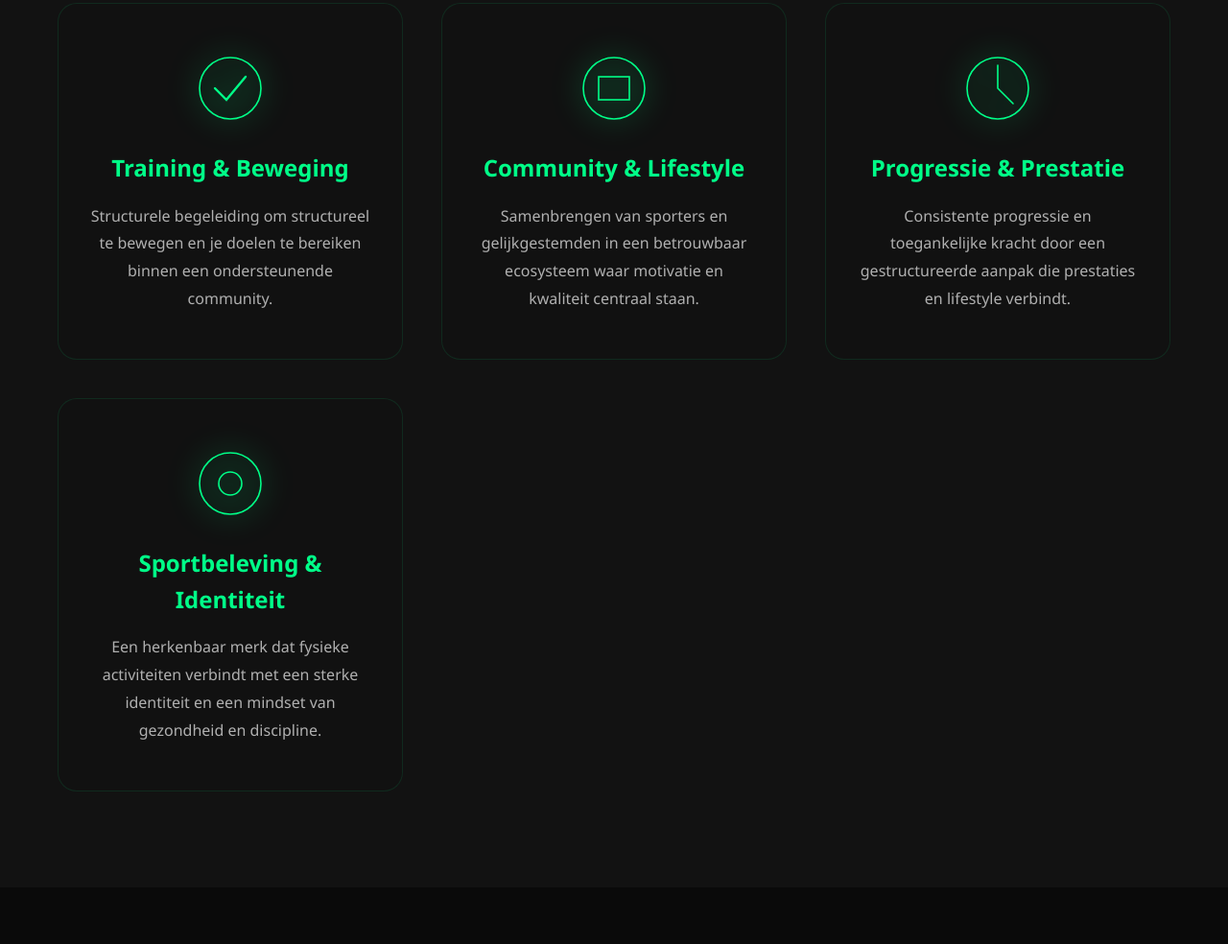
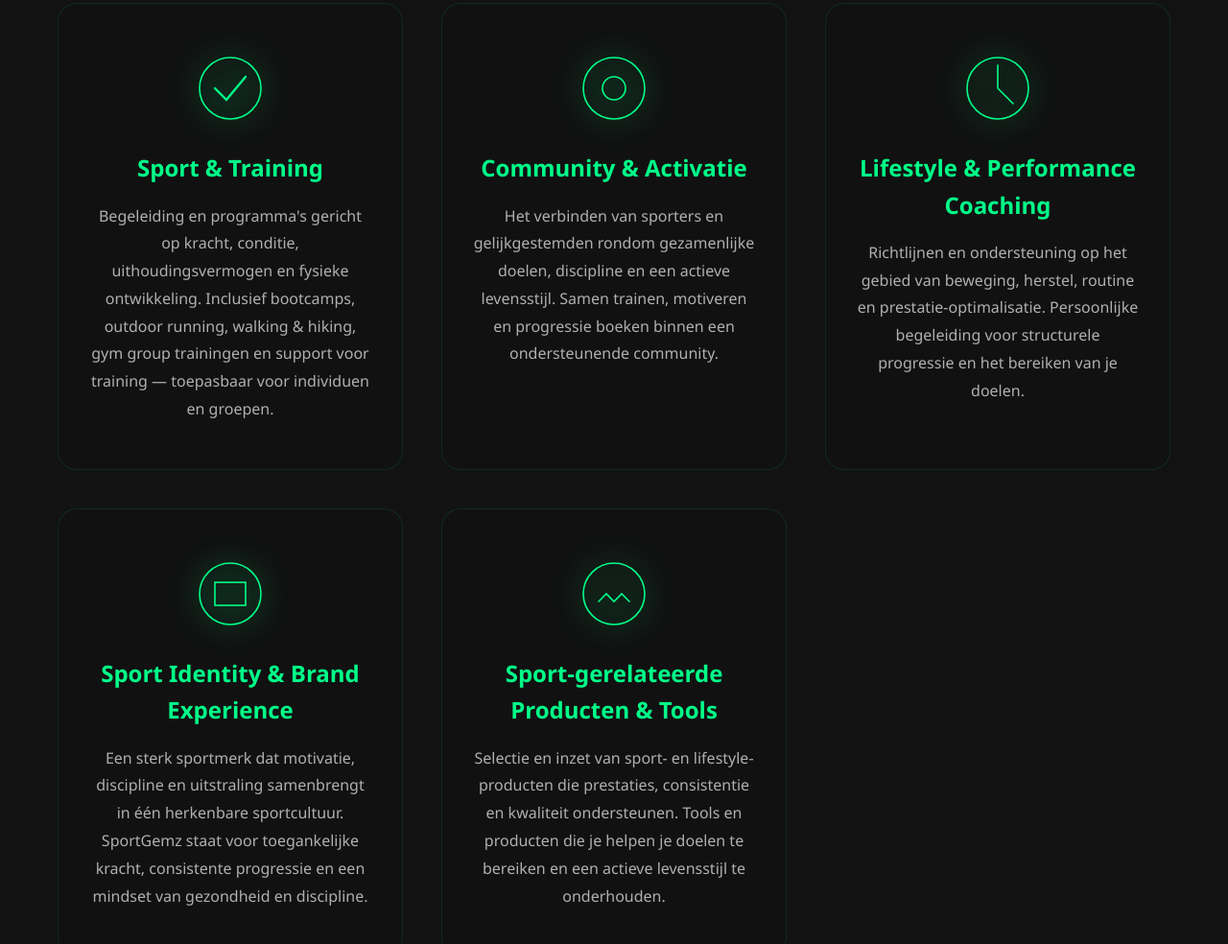
Before and after one commit to TArslan7/SportGemzWebsite, a plain HTML site: page index.html in a window 1280 px wide. Shown: the part 1816-2800 px from the top of the page at 96% size. Drawn offline with Linux system fonts and the light colour scheme.

Commit message:
Update diensten: nieuwe categorieën en specifieke activiteiten geïntegreerd

```diff
--- a/index.html
+++ b/index.html
@@ -128,10 +128,37 @@
                             <path d="M30 50 L45 65 L70 35" fill="none" stroke="#00ff88" stroke-width="3" stroke-linecap="round"/>
                         </svg>
                     </div>
-                    <h3 class="service-title">Training & Beweging</h3>
+                    <h3 class="service-title">Sport & Training</h3>
                     <p class="service-description">
-                        Structurele begeleiding om structureel te bewegen en je doelen te bereiken
-                        binnen een ondersteunende community.
+                        Begeleiding en programma's gericht op kracht, conditie, uithoudingsvermogen en fysieke ontwikkeling.
+                        Inclusief bootcamps, outdoor running, walking & hiking, gym group trainingen en support voor training —
+                        toepasbaar voor individuen en groepen.
+                    </p>
+                </div>
+                <div class="service-card">
+                    <div class="service-icon">
+                        <svg viewBox="0 0 100 100">
+                            <circle cx="50" cy="50" r="40" fill="none" stroke="#00ff88" stroke-width="2"/>
+                            <circle cx="50" cy="50" r="15" fill="none" stroke="#00ff88" stroke-width="2"/>
+                        </svg>
+                    </div>
+                    <h3 class="service-title">Community & Activatie</h3>
+                    <p class="service-description">
+                        Het verbinden van sporters en gelijkgestemden rondom gezamenlijke doelen, discipline en een actieve levensstijl.
+                        Samen trainen, motiveren en progressie boeken binnen een ondersteunende community.
+                    </p>
+                </div>
+                <div class="service-card">
+                    <div class="service-icon">
+                        <svg viewBox="0 0 100 100">
+                            <circle cx="50" cy="50" r="40" fill="none" stroke="#00ff88" stroke-width="2"/>
+                            <path d="M50 20 L50 50 L70 70" fill="none" stroke="#00ff88" stroke-width="2" stroke-linecap="round"/>
+                        </svg>
+                    </div>
+                    <h3 class="service-title">Lifestyle & Performance Coaching</h3>
+                    <p class="service-description">
+                        Richtlijnen en ondersteuning op het gebied van beweging, herstel, routine en prestatie-optimalisatie.
+                        Persoonlijke begeleiding voor structurele progressie en het bereiken van je doelen.
                     </p>
                 </div>
                 <div class="service-card">
@@ -141,38 +168,31 @@
                             <rect x="30" y="35" width="40" height="30" fill="none" stroke="#00ff88" stroke-width="2"/>
                         </svg>
                     </div>
-                    <h3 class="service-title">Community & Lifestyle</h3>
+                    <h3 class="service-title">Sport Identity & Brand Experience</h3>
                     <p class="service-description">
-                        Samenbrengen van sporters en gelijkgestemden in een betrouwbaar ecosysteem
-                        waar motivatie en kwaliteit centraal staan.
+                        Een sterk sportmerk dat motivatie, discipline en uitstraling samenbrengt in één herkenbare sportcultuur.
+                        SportGemz staat voor toegankelijke kracht, consistente progressie en een mindset van gezondheid en discipline.
                     </p>
                 </div>
                 <div class="service-card">
                     <div class="service-icon">
                         <svg viewBox="0 0 100 100">
                             <circle cx="50" cy="50" r="40" fill="none" stroke="#00ff88" stroke-width="2"/>
-                            <path d="M50 20 L50 50 L70 70" fill="none" stroke="#00ff88" stroke-width="2" stroke-linecap="round"/>
+                            <path d="M30 60 L40 50 L50 60 L60 50 L70 60" fill="none" stroke="#00ff88" stroke-width="2" stroke-linecap="round"/>
                         </svg>
                     </div>
-                    <h3 class="service-title">Progressie & Prestatie</h3>
+                    <h3 class="service-title">Sport-gerelateerde Producten & Tools</h3>
                     <p class="service-description">
-                        Consistente progressie en toegankelijke kracht door een gestructureerde aanpak
-                        die prestaties en lifestyle verbindt.
+                        Selectie en inzet van sport- en lifestyle-producten die prestaties, consistentie en kwaliteit ondersteunen.
+                        Tools en producten die je helpen je doelen te bereiken en een actieve levensstijl te onderhouden.
                     </p>
                 </div>
-                <div class="service-card">
-                    <div class="service-icon">
-                        <svg viewBox="0 0 100 100">
-                            <circle cx="50" cy="50" r="40" fill="none" stroke="#00ff88" stroke-width="2"/>
-                            <circle cx="50" cy="50" r="15" fill="none" stroke="#00ff88" stroke-width="2"/>
-                        </svg>
-                    </div>
-                    <h3 class="service-title">Sportbeleving & Identiteit</h3>
-                    <p class="service-description">
-                        Een herkenbaar merk dat fysieke activiteiten verbindt met een sterke identiteit
-                        en een mindset van gezondheid en discipline.
-                    </p>
-                </div>
+            </div>
+            <div class="services-summary">
+                <p>
+                    <strong>Kort samengevat:</strong> SportGemz levert sportieve begeleiding,
+                    community-gedreven activatie en performance-gerichte lifestyle-oplossingen onder één professioneel en ambitieus sportmerk.
+                </p>
             </div>
         </div>
     </section>
--- a/styles.css
+++ b/styles.css
@@ -452,6 +452,29 @@ body {
     line-height: 1.8;
 }
 
+.services-summary {
+    margin-top: 3rem;
+    text-align: center;
+    max-width: 800px;
+    margin-left: auto;
+    margin-right: auto;
+    padding: 2rem;
+    background: rgba(0, 255, 136, 0.05);
+    border: 1px solid rgba(0, 255, 136, 0.2);
+    border-radius: 15px;
+}
+
+.services-summary p {
+    color: var(--text-gray);
+    font-size: 1.1rem;
+    line-height: 1.8;
+    margin: 0;
+}
+
+.services-summary strong {
+    color: var(--neon-green);
+}
+
 /* Contact Section */
 .contact-content {
     display: grid;
```
